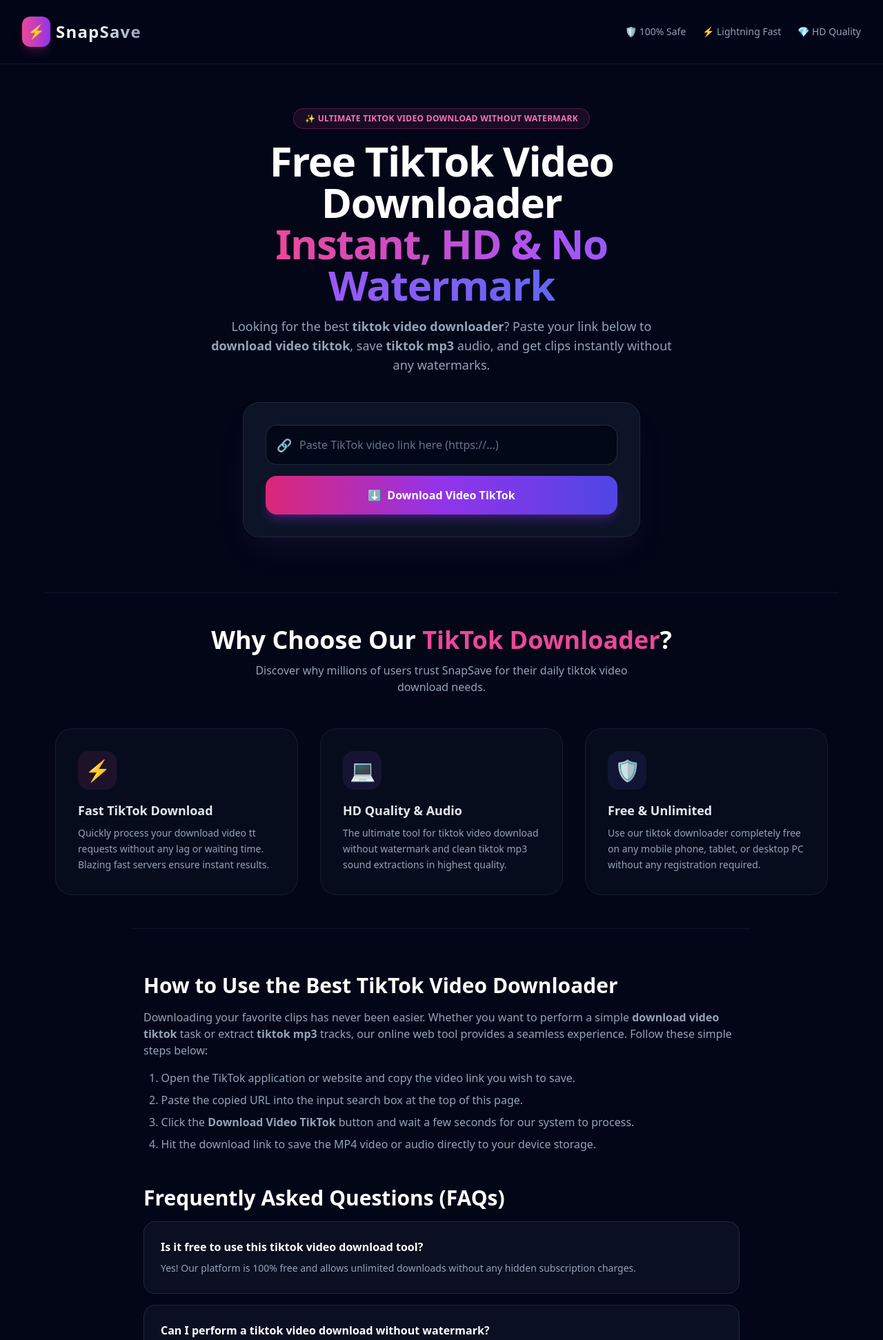
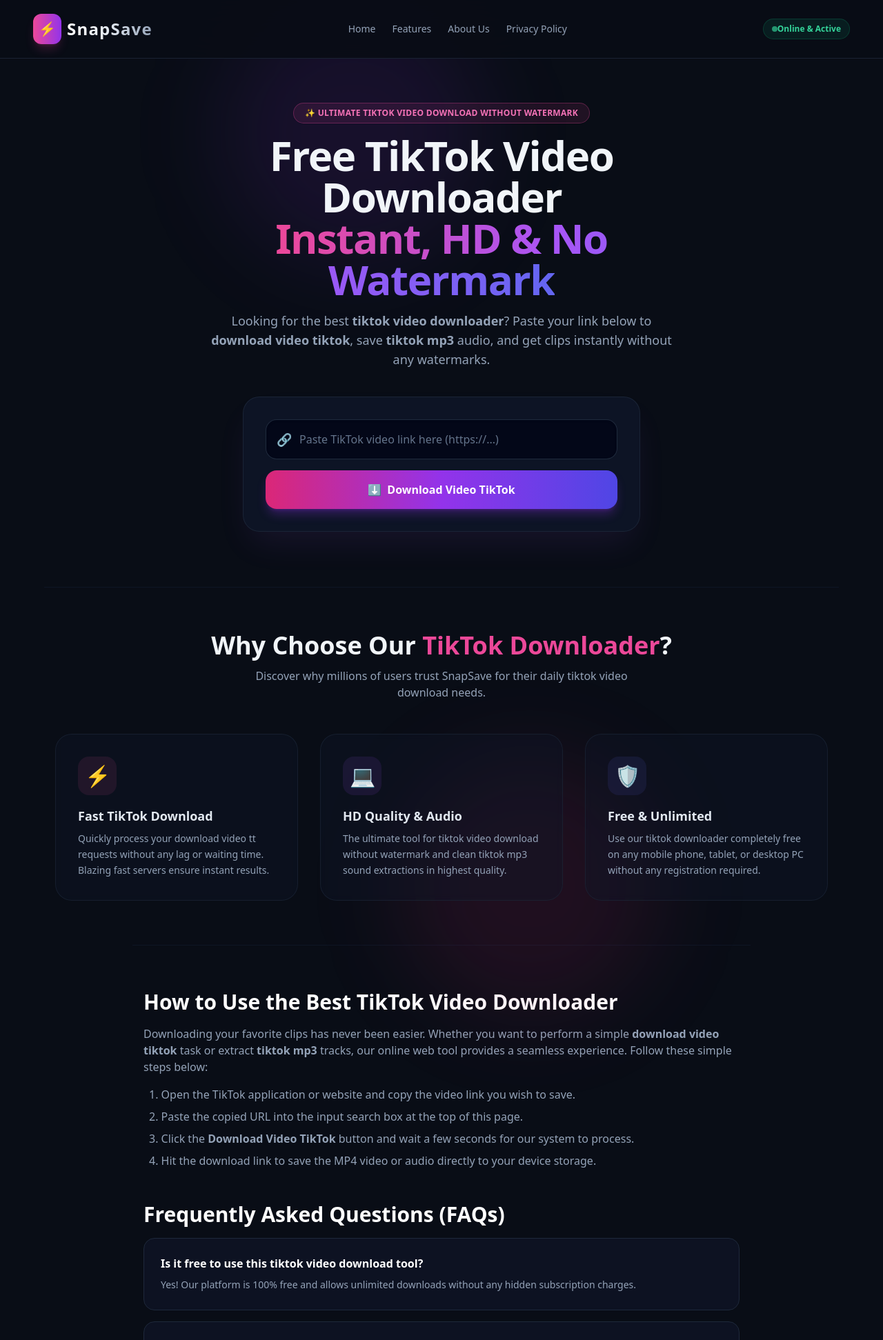
Before and after one commit to rabiaismail-cpu/SnapSave, a Flask app: page / in a window 1280 px wide. Shown: the top 1943 px of the page at 69% size. Run offline with Flask 3, Linux system fonts and the light colour scheme; some libraries are stand-ins or nearby versions.

Commit message:
Refactor index.html for improved styling and layout
Updated the styling and structure of the index.html file to enhance the visual appeal and functionality of the webpage, including background effects and navigation links.

```diff
--- a/templates/index.html
+++ b/templates/index.html
@@ -25,18 +25,26 @@
     }
     </script>
 </head>
-<body class="bg-slate-950 text-white min-h-screen flex flex-col justify-between font-sans selection:bg-pink-500 selection:text-white">
+<body class="bg-[#090d16] text-slate-100 min-h-screen flex flex-col justify-between font-sans selection:bg-pink-500 selection:text-white relative overflow-x-hidden">
+
+    <!-- Background Glow Effects -->
+    <div class="absolute top-0 left-1/4 w-96 h-96 bg-purple-600/10 rounded-full blur-3xl pointer-events-none"></div>
+    <div class="absolute top-1/3 right-1/4 w-96 h-96 bg-pink-600/10 rounded-full blur-3xl pointer-events-none"></div>
 
     <!-- Header / Navbar -->
-    <header class="py-6 px-8 flex justify-between items-center border-b border-slate-800/60 bg-slate-950/80 sticky top-0 z-50 backdrop-blur-md">
+    <header class="py-5 px-6 md:px-12 flex justify-between items-center border-b border-slate-800/80 bg-[#090d16]/90 sticky top-0 z-50 backdrop-blur-xl">
         <div class="flex items-center space-x-2">
             <span class="bg-gradient-to-r from-pink-500 to-purple-600 p-2 rounded-xl text-xl font-black shadow-lg shadow-pink-500/20">⚡</span>
-            <span class="text-2xl font-bold tracking-wider bg-gradient-to-r from-white via-slate-200 to-slate-400 bg-clip-text text-transparent">SnapSave</span>
+            <span class="text-2xl font-extrabold tracking-wider bg-gradient-to-r from-white via-slate-200 to-slate-400 bg-clip-text text-transparent">SnapSave</span>
         </div>
-        <div class="hidden md:flex space-x-6 text-sm text-slate-400 font-medium">
-            <span class="flex items-center gap-1.5">🛡️ 100% Safe</span>
-            <span class="flex items-center gap-1.5">⚡ Lightning Fast</span>
-            <span class="flex items-center gap-1.5">💎 HD Quality</span>
+        <nav class="hidden md:flex space-x-6 text-sm text-slate-400 font-medium">
+            <a href="#hero" class="hover:text-pink-400 transition-colors">Home</a>
+            <a href="#features" class="hover:text-pink-400 transition-colors">Features</a>
+            <a href="#about" class="hover:text-pink-400 transition-colors">About Us</a>
+            <a href="#privacy" class="hover:text-pink-400 transition-colors">Privacy Policy</a>
+        </nav>
+        <div class="hidden md:flex items-center space-x-4 text-xs font-semibold text-emerald-400 bg-emerald-500/10 border border-emerald-500/20 px-3 py-1.5 rounded-full">
+            <span class="w-2 h-2 rounded-full bg-emerald-400 animate-pulse"></span> Online & Active
         </div>
     </header>
 
@@ -44,7 +52,7 @@
     <main class="flex-grow">
 
         <!-- Hero Section & Downloader Tool -->
-        <section class="flex flex-col items-center justify-center px-4 pt-16 pb-20">
+        <section id="hero" class="flex flex-col items-center justify-center px-4 pt-16 pb-20 relative z-10">
             <div class="text-center max-w-3xl mb-10">
                 <div class="inline-block mb-4 px-4 py-1.5 rounded-full border border-pink-500/30 bg-pink-500/10 text-pink-400 text-xs font-semibold tracking-wide uppercase shadow-sm">
                     ✨ Ultimate TikTok Video Download Without Watermark
@@ -59,7 +67,7 @@
             </div>
 
             <!-- Downloader Box -->
-            <div class="w-full max-w-xl bg-slate-900/90 backdrop-blur-2xl border border-slate-800 p-6 md:p-8 rounded-3xl shadow-2xl shadow-purple-500/10 relative">
+            <div class="w-full max-w-xl bg-slate-900/80 backdrop-blur-2xl border border-slate-800/80 p-6 md:p-8 rounded-3xl shadow-2xl shadow-purple-500/10 relative">
 
                 <form id="downloadForm" class="space-y-4">
                     <div class="relative">
@@ -72,7 +80,7 @@
                     </div>
 
                     <button type="submit" id="submitBtn"
-                            class="w-full py-4 bg-gradient-to-r from-pink-600 via-purple-600 to-indigo-600 hover:from-pink-500 hover:to-indigo-500 text-white font-bold rounded-2xl shadow-lg shadow-purple-600/30 transition-all transform active:scale-[0.99] flex items-center justify-center gap-2 text-base">
+                            class="w-full py-4 bg-gradient-to-r from-pink-600 via-purple-600 to-indigo-600 hover:from-pink-500 hover:to-indigo-500 text-white font-bold rounded-2xl shadow-lg shadow-purple-600/30 transition-all transform active:scale-[0.99] flex items-center justify-center gap-2 text-base cursor-pointer">
                         <span>⬇️</span> Download Video TikTok
                     </button>
                 </form>
@@ -102,7 +110,7 @@
         </section>
 
         <!-- Features Section -->
-        <section class="max-w-6xl mx-auto px-4 py-12 border-t border-slate-900">
+        <section id="features" class="max-w-6xl mx-auto px-4 py-16 border-t border-slate-900/80">
             <div class="text-center mb-12">
                 <h2 class="text-2xl md:text-4xl font-bold mb-3">Why Choose Our <span class="text-pink-500">TikTok Downloader</span>?</h2>
                 <p class="text-slate-400 text-sm md:text-base max-w-xl mx-auto">Discover why millions of users trust SnapSave for their daily tiktok video download needs.</p>
@@ -127,8 +135,8 @@
             </div>
         </section>
 
-        <!-- Detailed Guide & SEO Content Section (Long-form content for Google ranking) -->
-        <section class="max-w-4xl mx-auto px-4 py-16 border-t border-slate-900 text-slate-300 space-y-8">
+        <!-- Detailed Guide & FAQs -->
+        <section class="max-w-4xl mx-auto px-4 py-16 border-t border-slate-900/80 text-slate-300 space-y-8">
             <div class="space-y-4">
                 <h2 class="text-2xl md:text-3xl font-bold text-white">How to Use the Best TikTok Video Downloader</h2>
                 <p class="text-sm md:text-base leading-relaxed text-slate-400">
@@ -159,6 +167,35 @@
                     <h3 class="font-semibold text-white text-base">How to extract audio or convert tiktok mp3?</h3>
                     <p class="text-sm text-slate-400 leading-relaxed">Our advanced extraction engine supports high-speed download video tt formats, giving you the best quality music tracks instantly.</p>
                 </div>
+            </div>
+        </section>
+
+        <!-- About Us Section -->
+        <section id="about" class="max-w-4xl mx-auto px-4 py-16 border-t border-slate-900/80 text-slate-300 space-y-6">
+            <h2 class="text-2xl md:text-3xl font-bold text-white">About Us</h2>
+            <p class="text-sm md:text-base leading-relaxed text-slate-400">
+                Welcome to <strong>SnapSave</strong>, your premier destination for fast, reliable, and high-quality digital media utilities. We understand how important it is to keep your favorite social media moments accessible offline without annoying watermarks or intrusive limitations.
+            </p>
+            <p class="text-sm md:text-base leading-relaxed text-slate-400">
+                Our mission is to provide a clean, secure, and lightning-fast web application that serves creators, students, and entertainment lovers worldwide. Built with cutting-edge web technologies, SnapSave guarantees seamless performance across all mobile phones, tablets, and desktop computers.
+            </p>
+        </section>
+
+        <!-- Privacy Policy Section -->
+        <section id="privacy" class="max-w-4xl mx-auto px-4 py-16 border-t border-slate-900/80 text-slate-300 space-y-6">
+            <h2 class="text-2xl md:text-3xl font-bold text-white">Privacy Policy</h2>
+            <p class="text-sm md:text-base leading-relaxed text-slate-400">
+                At SnapSave, accessible from our web platform, your privacy is extremely important to us. This Privacy Policy document outlines the types of information we collect and how we utilize it.
+            </p>
+            <div class="space-y-3 text-sm text-slate-400">
+                <h3 class="font-semibold text-white text-base">1. Information We Do Not Store</h3>
+                <p class="leading-relaxed">We do not store downloaded videos, user search queries, or personal files on our servers. All video processing occurs securely and dynamically through client-side requests and external APIs.</p>
+
+                <h3 class="font-semibold text-white text-base pt-2">2. Log Files & Analytics</h3>
+                <p class="leading-relaxed">Like many standard websites, we use log files to record visitor interactions for site maintenance and traffic optimization. The information inside log files includes IP addresses, browser types, internet service providers (ISPs), and timestamps.</p>
+
+                <h3 class="font-semibold text-white text-base pt-2">3. Third-Party Advertisements</h3>
+                <p class="leading-relaxed">To maintain our services completely free of charge, we may display third-party advertisements and banner links. These networks may use cookies to serve relevant ads based on your visit history.</p>
             </div>
         </section>
 
```
